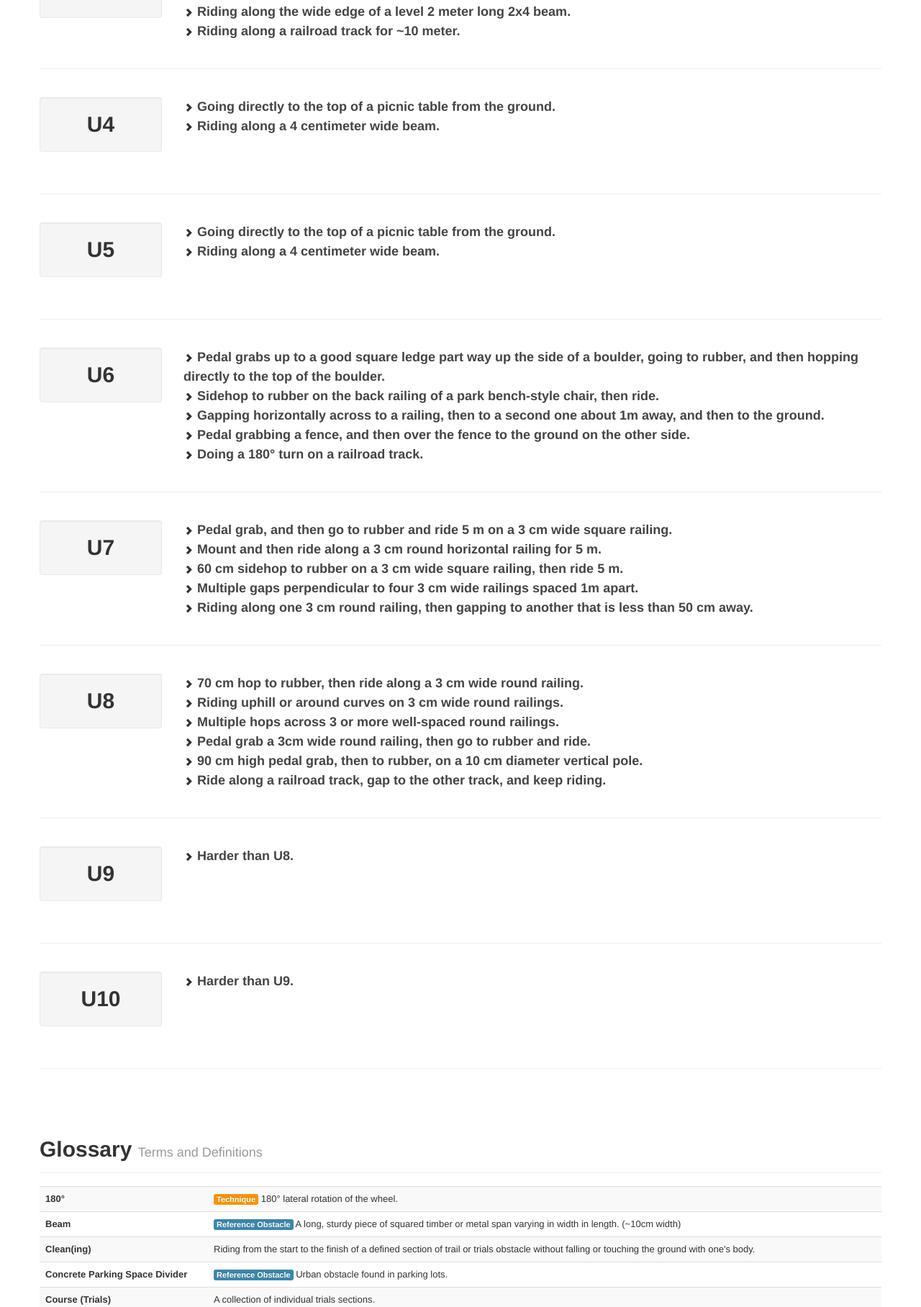
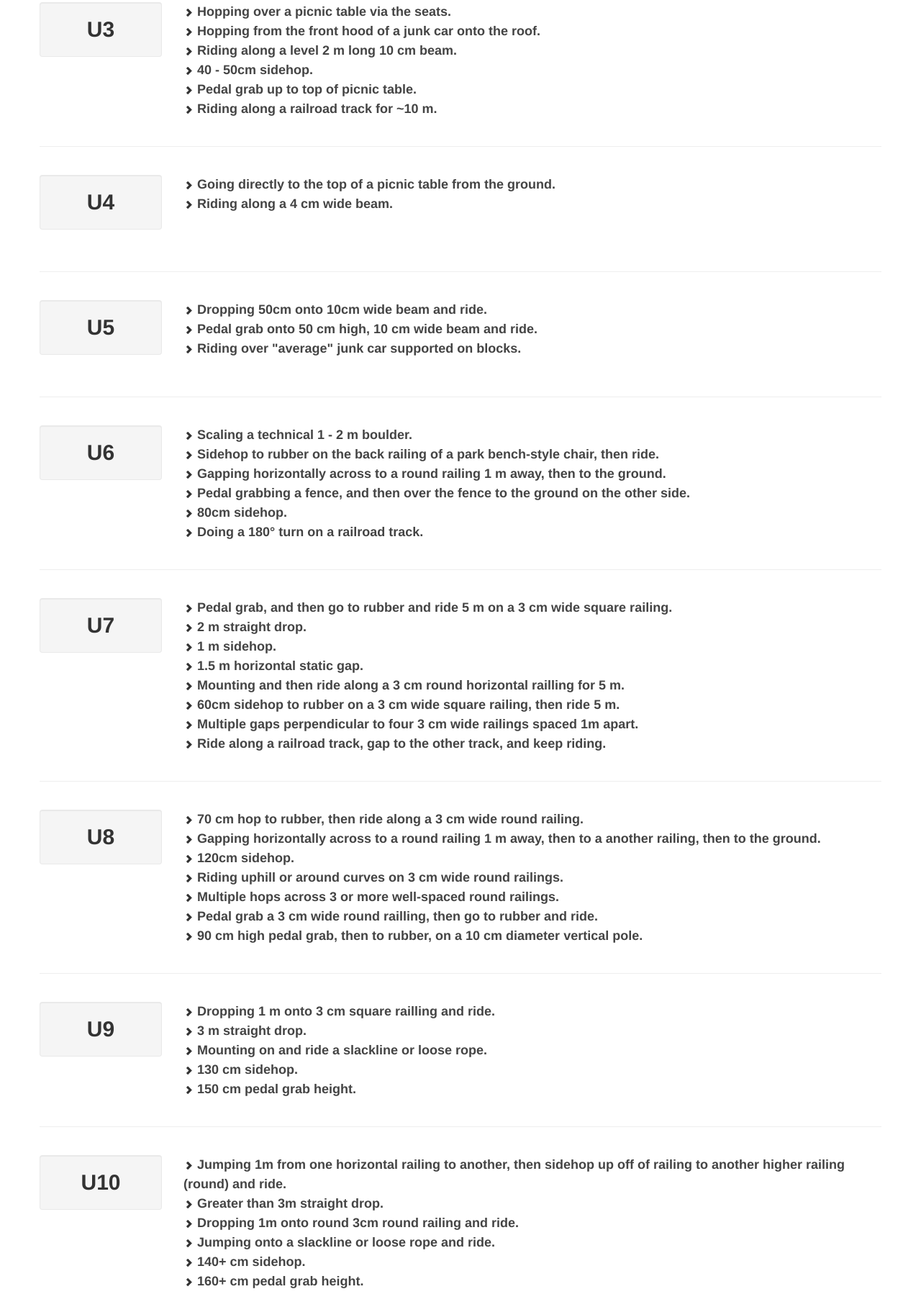
Before and after one commit to choyer/khu-usystem, a plain HTML site: page index.html in a window 1280 px wide. Shown: the part 1500-3316 px from the top of the page at 72% size. Drawn offline with nearby package versions, Linux system fonts and the light colour scheme; a script that the page names is missing.

Commit message:
u-level mods. references added. code cleanup.

```diff
--- a/index.html
+++ b/index.html
@@ -89,7 +89,11 @@
 		<div id="U0" class="level">
 			<div class="row">
 			 	<div class="span2 center"><h1 class="well">U0</h1></div>
-			  <div class="span10"><h3><i class="icon-chevron-right"></i> Moderately easy terrain encountered during cross-country mountain unicycling that is possible to ride purely by rolling.</h3></div>
+			 	<div class="span10">
+			  		<h3>
+			  			<i class="icon-chevron-right"></i> Moderately easy terrain encountered during cross-country mountain unicycling that is possible to ride purely by rolling.
+			  		</h3>
+			  	</div>
 			</div>
 		</div>
 
@@ -98,8 +102,12 @@
 		<div id="U1" class="level">
 			<div class="row">
 			 	<div class="span2 center"><h1 class="well">U1</h1></div>
-			  <div class="span10"><h3><i class="icon-chevron-right"></i> Hopping up or down a set of basic urban stairs.<br>
-				<i class="icon-chevron-right"></i> Riding along the edge of concrete street curbs bordered by grass.</h3></div>
+			  	<div class="span10">
+			  		<h3>
+			  			<i class="icon-chevron-right"></i> Hopping up or down a set of basic urban stairs.<br>
+						<i class="icon-chevron-right"></i> Riding along the edge of concrete street curbs bordered by grass.
+					</h3>
+				</div>
 			</div>
 		</div>
 
@@ -108,10 +116,16 @@
 		<div id="U2" class="level">
 			<div class="row">
 				<div class="span2 center"><h1 class="well">U2</h1></div>
-			  <div class="span10"><h3><i class="icon-chevron-right"></i> Dropping from a bench seat to flat ground.<br>
+				<div class="span10">
+					<h3>
+						<i class="icon-chevron-right"></i> Dropping from a bench seat to flat ground.<br>
+			  			<i class="icon-chevron-right"></i> Hopping up 2 stairs in one jump.<br>
 						<i class="icon-chevron-right"></i> Hopping through a rooty section of gentle trail.<br>
 						<i class="icon-chevron-right"></i> Riding along flat-topped parking lot dividers.<br>
-				<i class="icon-chevron-right"></i> Riding along a level 4x4 beam.</h3></div>
+						<i class="icon-chevron-right"></i> Riding along a level 10 cm beam.<br>
+						<i class="icon-chevron-right"></i> Hopping over car tire.<br>
+					</h3>
+				</div>
 			</div>
 		</div>
 
@@ -120,10 +134,16 @@
 		<div id="U3" class="level">
 			<div class="row">
 			 	<div class="span2 center"><h1 class="well">U3</h1></div>
-			  <div class="span10"><h3><i class="icon-chevron-right"></i> Hopping over a picnic table via the seats.<br>
+			 	<div class="span10">
+			 		<h3>
+			 			<i class="icon-chevron-right"></i> Hopping over a picnic table via the seats.<br>
 						<i class="icon-chevron-right"></i> Hopping from the front hood of a junk car onto the roof.<br>
-				<i class="icon-chevron-right"></i> Riding along the wide edge of a level 2 meter long 2x4 beam.<br>
-				<i class="icon-chevron-right"></i> Riding along a railroad track for ~10 meter.</h3></div>
+						<i class="icon-chevron-right"></i> Riding along a level 2 m long 10 cm beam.<br>
+						<i class="icon-chevron-right"></i> 40 - 50cm sidehop.<br>
+						<i class="icon-chevron-right"></i> Pedal grab up to top of picnic table.<br>
+						<i class="icon-chevron-right"></i> Riding along a railroad track for ~10 m.
+					</h3>
+				</div>
 			</div>
 		</div>
 
@@ -132,8 +152,12 @@
 		<div id="U4" class="level">
 			<div class="row">
 			 	<div class="span2 center"><h1 class="well">U4</h1></div>
-			  <div class="span10"><h3><i class="icon-chevron-right"></i> Going directly to the top of a picnic table from the ground.<br>
-				<i class="icon-chevron-right"></i> Riding along a 4 centimeter wide beam.</h3></div>
+			 	<div class="span10">
+			 		<h3>
+			 			<i class="icon-chevron-right"></i> Going directly to the top of a picnic table from the ground.<br>
+						<i class="icon-chevron-right"></i> Riding along a 4 cm wide beam.
+					</h3>
+				</div>
 			</div>
 		</div>
 
@@ -142,8 +166,13 @@
 		<div id="U5" class="level">
 			<div class="row">
 			 	<div class="span2 center"><h1 class="well">U5</h1></div>
-			  <div class="span10"><h3><i class="icon-chevron-right"></i> Going directly to the top of a picnic table from the ground.<br>
-				<i class="icon-chevron-right"></i> Riding along a 4 centimeter wide beam.</h3></div>
+			 	<div class="span10">
+			  		<h3>
+			  			<i class="icon-chevron-right"></i> Dropping 50cm onto 10cm wide beam and ride.<br>
+						<i class="icon-chevron-right"></i> Pedal grab onto 50 cm high, 10 cm wide beam and ride.<br>
+						<i class="icon-chevron-right"></i> Riding over "average" junk car supported on blocks.
+					</h3>
+				</div>
 			</div>
 		</div>
 
@@ -152,11 +181,16 @@
 		<div id="U6" class="level">
 			<div class="row">
 				<div class="span2 center"><h1 class="well">U6</h1></div>
-			  <div class="span10"><h3><i class="icon-chevron-right"></i> Pedal grabs up to a good square ledge part way up the side of a boulder, going to rubber, and then hopping directly to the top of the boulder.<br>
+				<div class="span10">
+					<h3>
+						<i class="icon-chevron-right"></i> Scaling a technical 1 - 2 m boulder.<br>
 						<i class="icon-chevron-right"></i> Sidehop to rubber on the back railing of a park bench-style chair, then ride.<br>
-				<i class="icon-chevron-right"></i> Gapping horizontally across to a railing, then to a second one about 1m away, and then to the ground.<br>
+						<i class="icon-chevron-right"></i> Gapping horizontally across to a round railing 1 m away, then to the ground.<br>
 						<i class="icon-chevron-right"></i> Pedal grabbing a fence, and then over the fence to the ground on the other side.<br>
-				<i class="icon-chevron-right"></i> Doing a 180° turn on a railroad track.</h3></div>
+						<i class="icon-chevron-right"></i> 80cm sidehop.<br>
+						<i class="icon-chevron-right"></i> Doing a 180° turn on a railroad track.
+					</h3>
+				</div>
 			</div>
 		</div>
 
@@ -165,11 +199,18 @@
 		<div id="U7" class="level">
 			<div class="row">
 				<div class="span2 center"><h1 class="well">U7</h1></div>
-			  <div class="span10"><h3><i class="icon-chevron-right"></i> Pedal grab, and then go to rubber and ride 5 m on a 3 cm wide square railing.<br>
-				<i class="icon-chevron-right"></i> Mount and then ride along a 3 cm round horizontal railing for 5 m.<br>
-				<i class="icon-chevron-right"></i> 60 cm sidehop to rubber on a 3 cm wide square railing, then ride 5 m.<br>
+				<div class="span10">
+					<h3>
+						<i class="icon-chevron-right"></i> Pedal grab, and then go to rubber and ride 5 m on a 3 cm wide square railing.<br>
+						<i class="icon-chevron-right"></i> 2 m straight drop.<br>
+						<i class="icon-chevron-right"></i> 1 m sidehop.<br>
+						<i class="icon-chevron-right"></i> 1.5 m horizontal static gap.<br>
+						<i class="icon-chevron-right"></i> Mounting and then ride along a 3 cm round horizontal railling for 5 m.<br>
+						<i class="icon-chevron-right"></i> 60cm sidehop to rubber on a 3 cm wide square railing, then ride 5 m.<br>
 						<i class="icon-chevron-right"></i> Multiple gaps perpendicular to four 3 cm wide railings spaced 1m apart.<br>
-				<i class="icon-chevron-right"></i> Riding along one 3 cm round railing, then gapping to another that is less than 50 cm away.</h3></div>
+						<i class="icon-chevron-right"></i> Ride along a railroad track, gap to the other track, and keep riding.
+					</h3>
+				</div>
 			</div>
 		</div>
 
@@ -178,12 +219,17 @@
 		<div id="U8" class="level">
 			<div class="row">
 				<div class="span2 center"><h1 class="well">U8</h1></div>
-			  <div class="span10"><h3><i class="icon-chevron-right"></i> 70 cm hop to rubber, then ride along a 3 cm wide round railing.<br>
+				<div class="span10">
+					<h3>
+						<i class="icon-chevron-right"></i> 70 cm hop to rubber, then ride along a 3 cm wide round railing.<br>
+					  	<i class="icon-chevron-right"></i> Gapping horizontally across to a round railing 1 m away, then to a another railing, then to the ground.<br>
+					  	<i class="icon-chevron-right"></i> 120cm sidehop.<br>
 						<i class="icon-chevron-right"></i> Riding uphill or around curves on 3 cm wide round railings.<br>
 						<i class="icon-chevron-right"></i> Multiple hops across 3 or more well-spaced round railings.<br>
-				<i class="icon-chevron-right"></i> Pedal grab a 3cm wide round railing, then go to rubber and ride.<br>
-				<i class="icon-chevron-right"></i> 90 cm high pedal grab, then to rubber, on a 10 cm diameter vertical pole.<br>
-				<i class="icon-chevron-right"></i> Ride along a railroad track, gap to the other track, and keep riding.</h3></div>
+						<i class="icon-chevron-right"></i> Pedal grab a 3 cm wide round railling, then go to rubber and ride.<br>
+						<i class="icon-chevron-right"></i> 90 cm high pedal grab, then to rubber, on a 10 cm diameter vertical pole.
+					</h3>
+				</div>
 			</div>
 		</div>
 
@@ -192,7 +238,15 @@
 		<div id="U9" class="level">
 			<div class="row">
 			 	<div class="span2 center"><h1 class="well">U9</h1></div>
-			  <div class="span10"><h3><i class="icon-chevron-right"></i> Harder than U8.</h3></div>
+		  		<div class="span10">
+				  	<h3>
+				  		<i class="icon-chevron-right"></i> Dropping 1 m onto 3 cm square railling and ride.<br>
+					  	<i class="icon-chevron-right"></i> 3 m straight drop.<br>
+					  	<i class="icon-chevron-right"></i> Mounting on and ride a slackline or loose rope.<br>
+					  	<i class="icon-chevron-right"></i> 130 cm sidehop.<br>
+					  	<i class="icon-chevron-right"></i> 150 cm pedal grab height.
+				 	</h3>
+		 		</div>
 			</div>
 		</div>
 
@@ -201,7 +255,16 @@
 		<div id="U10" class="level">
 			<div class="row">
 			 	<div class="span2 center"><h1 class="well">U10</h1></div>
-			  <div class="span10"><h3><i class="icon-chevron-right"></i> Harder than U9.</h3></div>
+			 	<div class="span10">
+			 		<h3>
+			 			<i class="icon-chevron-right"></i> Jumping 1m from one horizontal railing to another, then sidehop up off of railing to another higher railing (round) and ride.<br>
+    					<i class="icon-chevron-right"></i> Greater than 3m straight drop.<br>
+    					<i class="icon-chevron-right"></i> Dropping 1m onto round 3cm round railing and ride.<br>
+    					<i class="icon-chevron-right"></i> Jumping onto a slackline or loose rope and ride.<br>
+    					<i class="icon-chevron-right"></i> 140+ cm sidehop.<br>
+    					<i class="icon-chevron-right"></i> 160+ cm pedal grab height.
+			 		</h3>
+			 	</div>
 			</div>
 		</div>
 
@@ -338,6 +401,17 @@
 			<h1>Reference <small>Further Reading</small></h1>
 		</div>
 
+		<h3>2012 IUF Rulebook</h3>
+		<p><a href="http://unicycling.org/files/IUF_Rules_2012_english.pdf" target="_blank">http://unicycling.org/files/IUF_Rules_2012_english.pdf</a></p>
+
+		<h3>Overview of Competitive Unicycle Trials</h3>
+		<p>Extracted from <a href="http://gradientpress.com" target="_blank"><i>The Essential Guide to Muni & Trials Unicycling</i></a> by Kris Holm</br>
+		<a href="ref/The_Essential_Guide_To_Muni_and_Trials_Competition_Sidebar.pdf">The_Essential_Guide_To_Muni_and_Trials_Competition_Sidebar.pdf</a> [164KB]</p>
+
+		<h3>Difficulty Rating Systems: The U-System</h3>
+		<p>Extracted from <a href="http://gradientpress.com" target="_blank"><i>The Essential Guide to Muni & Trials Unicycling</i></a> by Kris Holm</br>
+		<a href="ref/The_Essential_Guide_To_Muni_and_Trials_U-System_Sidebar.pdf">The_Essential_Guide_To_Muni_and_Trials_U-System_Sidebar.pdf</a> [119KB]</p>
+
 	</section>
 
 	<!-- Discussion
@@ -374,12 +448,12 @@
 		<p xmlns:dct="http://purl.org/dc/terms/" xmlns:vcard="http://www.w3.org/2001/vcard-rdf/3.0#">
 		  <a rel="license"
 		     href="http://creativecommons.org/publicdomain/zero/1.0/">
-		    <img src="http://i.creativecommons.org/p/zero/1.0/80x15.png" style="border-style: none;" alt="CC0" />
+		    <img src="http://i.creativecommons.org/p/zero/1.0/80x15.png" style="border-style: none;" alt="CC0">
 		  </a>
 		</p>
-		<br />
-		<p><iframe src="http://markdotto.github.com/github-buttons/github-btn.html?user=choyer&repo=khu-usystem&type=fork"
-		  allowtransparency="true" frameborder="0" scrolling="0" width="53px" height="20px"></iframe></p>
+		<br>
+		<p><iframe src="http://markdotto.github.com/github-buttons/github-btn.html?user=choyer&repo=khu-usystem&type=fork" allowtransparency="true" frameborder="0" scrolling="0" width="53px" height="20px"></iframe> <a href="https://github.com/choyer/khu-usystem/commits/master">View Update History</a></p>
+
 	</footer>
 
 	</div><!--.container-->
```
Also changed, not shown: 2 other files. Lines whose indentation alone changed are shown as unchanged.
